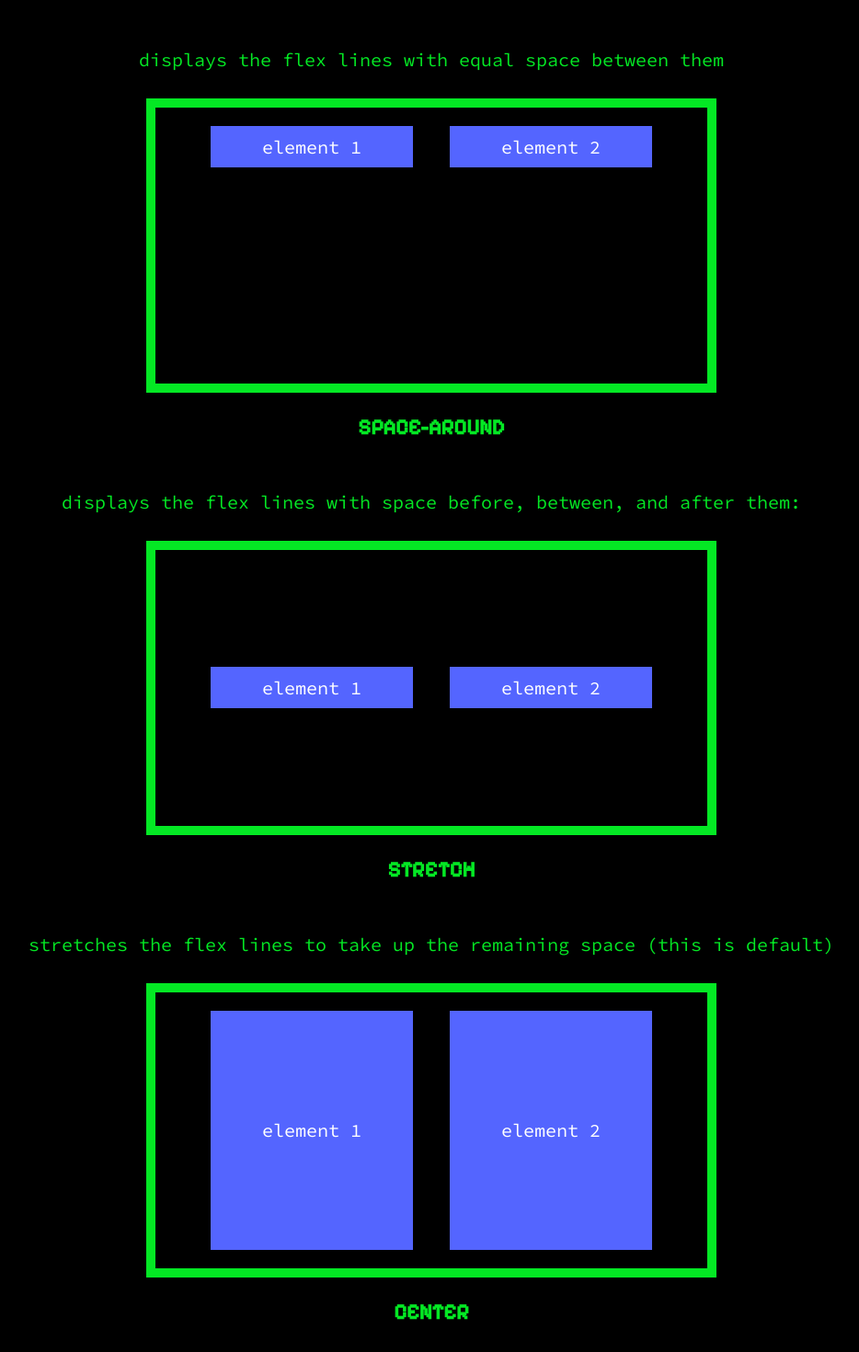
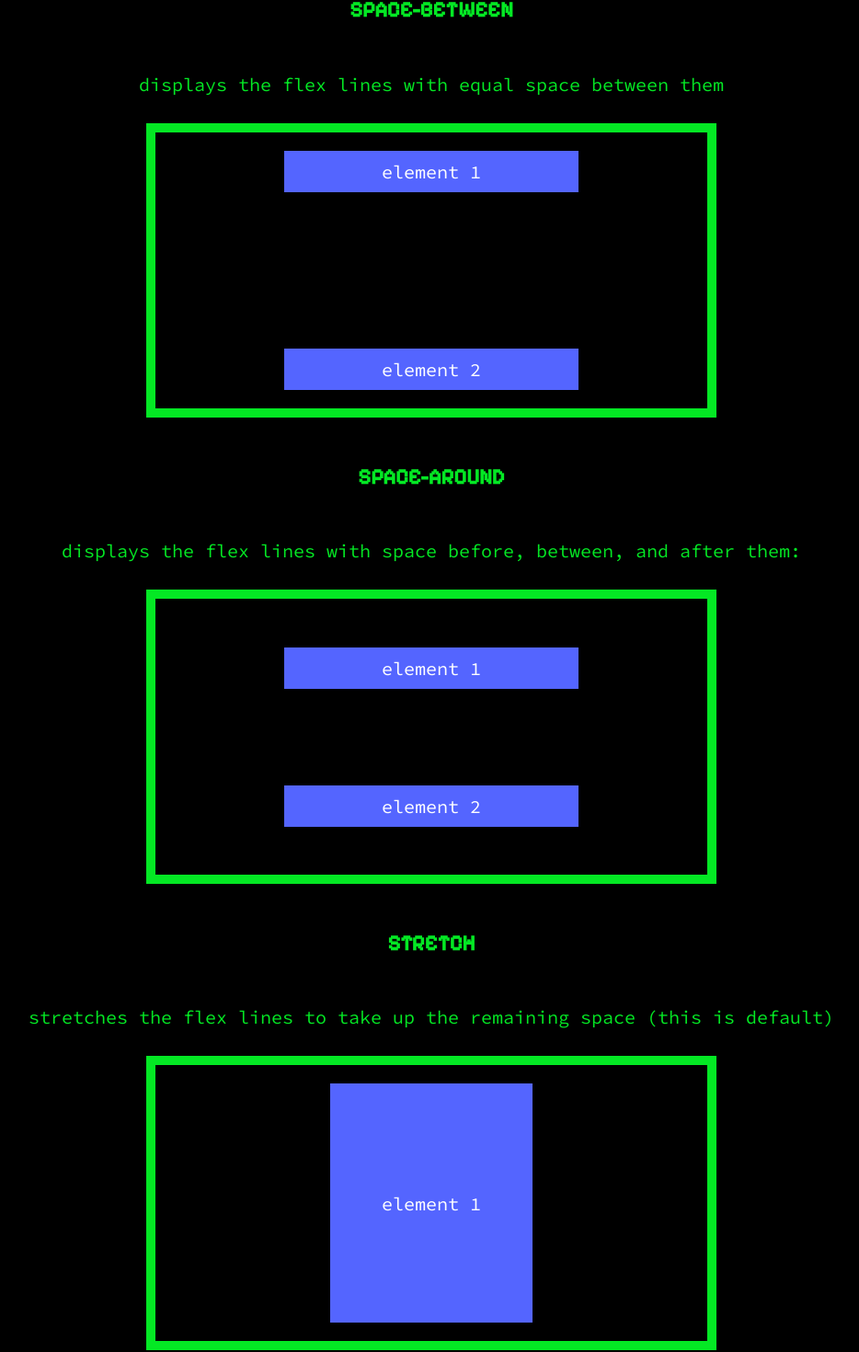
Before and after one commit to ValentinaValverde/responsiveWeb, a React (Vite) app: page /alignContent in a window 1280 px wide. Shown: the part 410-1880 px from the top of the page at 92% size, without its empty margins (171-1105 px from the left). Built offline with nearby package versions, Linux system fonts and the light colour scheme.

Commit message:
Class demo.

```diff
--- a/src/index.css
+++ b/src/index.css
@@ -34,6 +34,7 @@ h2 {
 h3 {
     font-family: 'Pixelify Sans', cursive;
     text-align: center;
+    margin-top: 50px;
 }
 
 .navBar {
@@ -254,7 +255,7 @@ footer {
     display: flex;
     flex-direction: row;
     flex-wrap: wrap;
-    justify-content: space-around;
+    justify-content: center;
 
     >.rowP {
         background-color: #5465ff;
@@ -273,6 +274,7 @@ footer {
     display: flex;
     flex-direction: column;
     align-items: center;
+
 
     >.columnP {
         background-color: #5465ff;
@@ -638,3 +640,8 @@ footer {
     display: flex;
     justify-content: center;
 }
+
+.edit{
+    width: 300px;
+    max-width: 100%;
+}
--- a/src/routes/topics/alignContent.jsx
+++ b/src/routes/topics/alignContent.jsx
@@ -14,43 +14,39 @@ export default function AlignContent() {
                 <h3>SPACE-BETWEEN</h3>
                 <p className="sub">displays the flex lines with equal space between them</p>
                 <div className="spaceBetween">
-                    <p className="pElement">element 1</p>
-                    <p className="pElement">element 2</p>
+                    <p className="pElement edit">element 1</p>
+                    <p className="pElement edit">element 2</p>
                 </div>
 
                 <h3>SPACE-AROUND</h3>
                 <p className="sub">displays the flex lines with space before, between, and after them:</p>
                 <div className="spaceAround">
-                    <p className="pElement">element 1</p>
-                    <p className="pElement">element 2</p>
+                    <p className="pElement edit">element 1</p>
+                    <p className="pElement edit">element 2</p>
                 </div>
 
                 <h3>STRETCH</h3>
                 <p className="sub">stretches the flex lines to take up the remaining space (this is default)</p>
                 <div className="stretch">
                     <p className="pElement">element 1</p>
-                    <p className="pElement">element 2</p>
                 </div>
 
                 <h3>CENTER</h3>
                 <p className="sub">displays the flex lines in the middle of the container</p>
                 <div className="center">
                     <p className="pElement">element 1</p>
-                    <p className="pElement">element 2</p>
                 </div>
 
                 <h3>FLEX-START</h3>
                 <p className="sub">displays the flex lines at the start of the container</p>
                 <div className="flexStart">
                     <p className="pElement">element 1</p>
-                    <p className="pElement">element 2</p>
                 </div>
 
                 <h3>FLEX-END</h3>
                 <p className="sub">displays the flex lines at the end of the container</p>
                 <div className="flexEnd">
                     <p className="pElement">element 1</p>
-                    <p className="pElement">element 2</p>
                 </div>
             </div>
 
```
